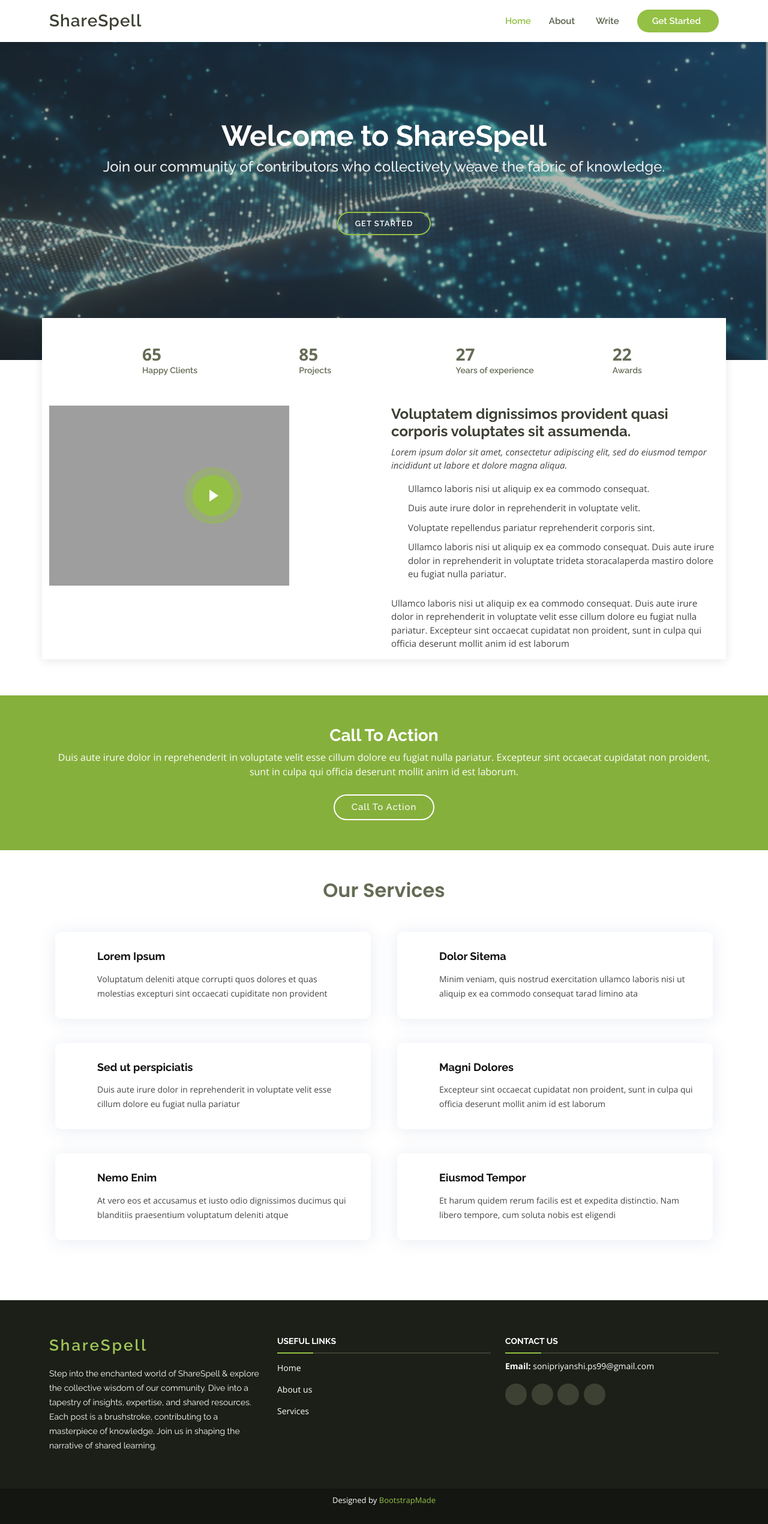
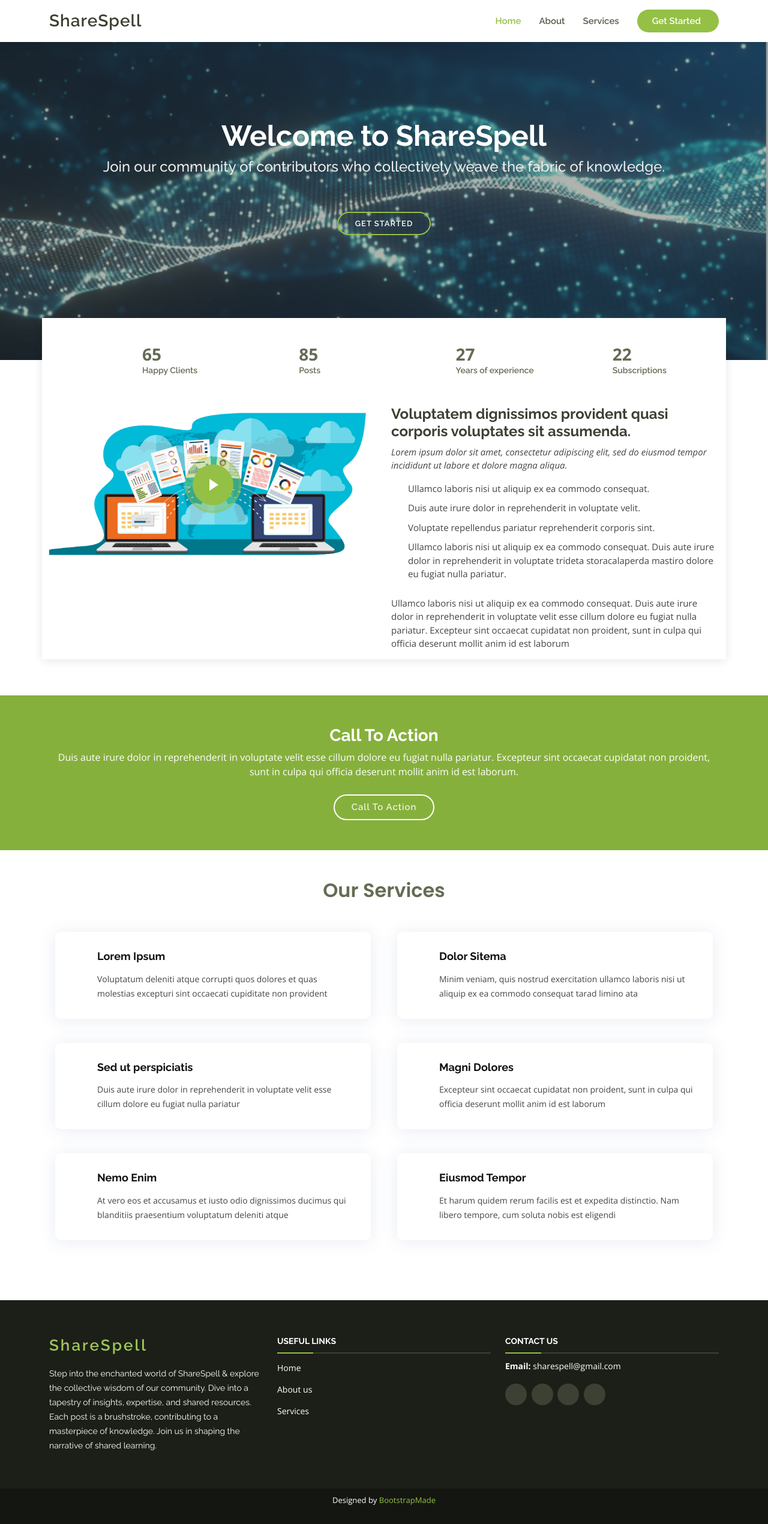
Before and after one commit to Ps1231/Resource_Sharing_App, a Flask app: page / in a window 1280 px wide. Shown: the whole page at 60% size. Run offline with Flask 3, Linux system fonts and the light colour scheme; some libraries are stand-ins or nearby versions; some web fonts are replaced; grey boxes are pictures that could not be loaded.

Commit message:
New Commit

```diff
--- a/template/index.html
+++ b/template/index.html
@@ -45,9 +45,9 @@
       <nav id="navbar" class="navbar">
         <ul>
           <li><a class="active" href="{{ url_for('index')}}">Home</a></li>
-          <li><a href="about.html"><span>About</span> <i class="bi bi-chevron-down"></i></a>
+          <li><a href="#about"><span>About</span> </a>
           </li>
-          <li><a href="services.html">Write</a></li>
+          <li><a href="#services">Services</a></li>
 
 
 
@@ -71,7 +71,7 @@
     <div class="hero-container" data-aos="fade-up">
       <h1>Welcome to ShareSpell</h1>
       <h2>Join our community of contributors who collectively weave the fabric of knowledge.</h2>
-      <a href="#about" class="btn-get-started scrollto">Get Started</a>
+      <a href="{{ url_for('login')}}" class="btn-get-started scrollto">Get Started</a>
     </div>
   </section><!-- End Hero -->
 
@@ -97,7 +97,7 @@
                 <div class="count-box py-5">
                   <i class="bi bi-journal-richtext"></i>
                   <span data-purecounter-start="0" data-purecounter-end="85" class="purecounter">0</span>
-                  <p>Projects</p>
+                  <p>Posts</p>
                 </div>
               </div>
 
@@ -113,7 +113,7 @@
                 <div class="count-box pb-5 pt-0 pt-lg-5">
                   <i class="bi bi-award"></i>
                   <span data-purecounter-start="0" data-purecounter-end="22" class="purecounter">0</span>
-                  <p>Awards</p>
+                  <p>Subscriptions</p>
                 </div>
               </div>
 
@@ -121,11 +121,11 @@
           </div>
         </div>
 
-        <div class="row">
+        <div class="row" id="about">
 
           <div class="col-lg-6 video-box align-self-baseline position-relative">
-            <img src="assets/img/about.jpg" class="img-fluid" alt="">
-            <a href="https://www.youtube.com/watch?v=jDDaplaOz7Q" class="glightbox play-btn mb-4"></a>
+            <img src="{{ url_for('static' , filename = 'video.png') }}" class="img-fluid" alt="">
+            <a href="https://youtu.be/1wQGSx2OXDw" class="glightbox play-btn mb-4"></a>
           </div>
 
           <div class="col-lg-6 pt-3 pt-lg-0 content">
@@ -240,8 +240,8 @@
             <h4>Useful Links</h4>
             <ul>
               <li><a href="#">Home</a></li>
-              <li><a href="#">About us</a></li>
-              <li><a href="#">Services</a></li>
+              <li><a href="#about">About us</a></li>
+              <li><a href="#services">Services</a></li>
 
             </ul>
           </div>
@@ -249,7 +249,7 @@
           <div class="col-lg-4 col-md-6 footer-contact">
             <h4>Contact Us</h4>
             <p>
-              <strong>Email:</strong> sonipriyanshi.ps99@gmail.com<br>
+              <strong>Email:</strong> sharespell@gmail.com<br>
             </p>
 
             <div class="social-links">
@@ -261,22 +261,12 @@
 
           </div>
 
-          <!-- <div class="col-lg-3 col-md-6 footer-newsletter">
-            <h4>Our Newsletter</h4>
-            <p>Tamen quem nulla quae legam multos aute sint culpa legam noster magna veniam enim veniam illum dolore legam minim quorum culpa amet magna export quem marada parida nodela caramase seza.</p>
-            <form action="" method="post">
-              <input type="email" name="email"><input type="submit" value="Subscribe">
-            </form>
-          </div> -->
-
         </div>
       </div>
     </div>
 
     <div class="container">
-      <!-- <div class="copyright">
-        &copy; Copyright <strong><span>Serenity</span></strong>. All Rights Reserved
-      </div> -->
+
       <div class="credits">
         Designed by <a href="https://bootstrapmade.com/">BootstrapMade</a>
       </div>
```
Also changed, not shown: static/video.png (added).
